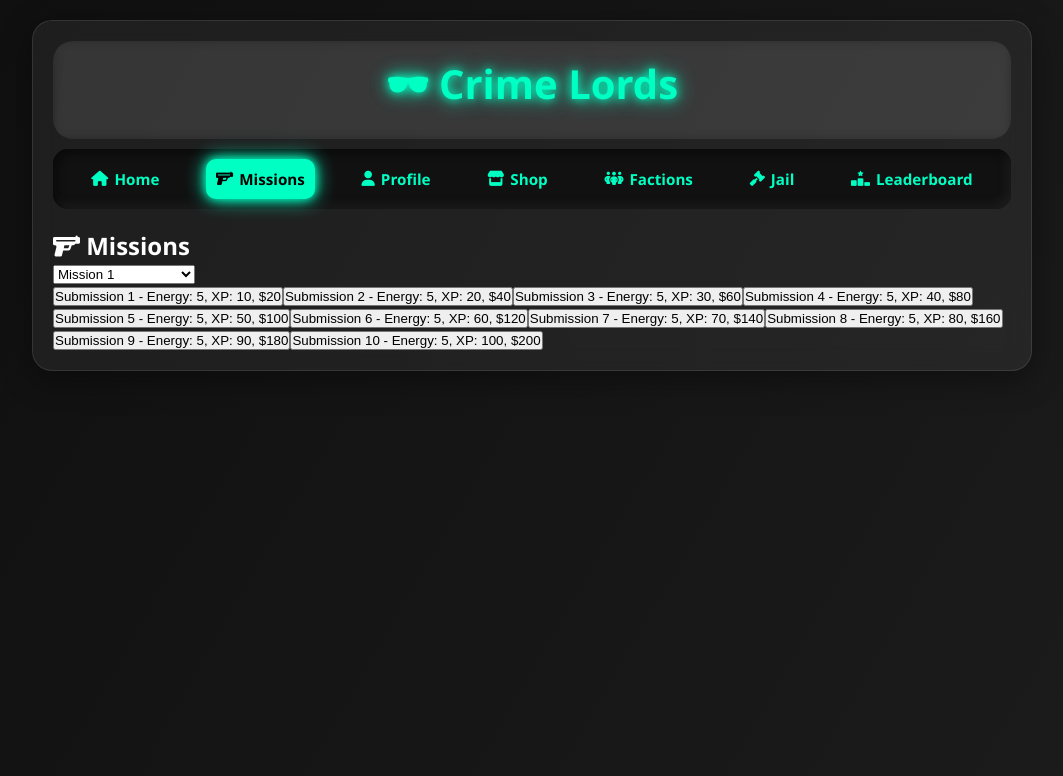
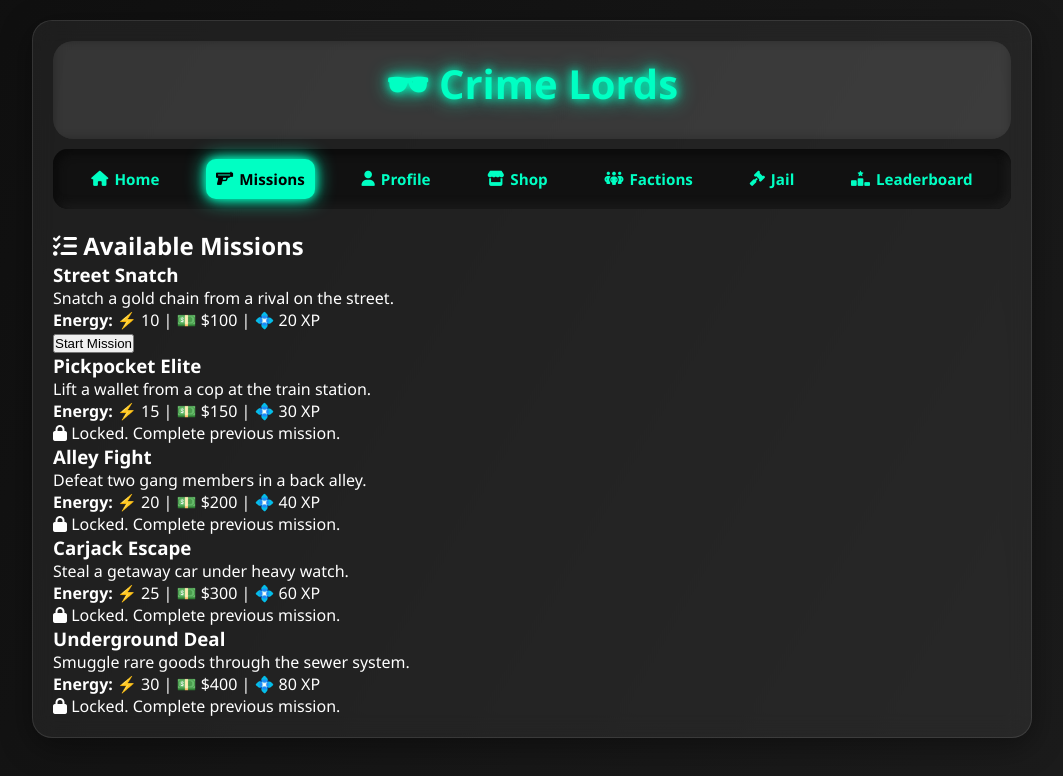
Before and after one commit to Swarup2024web/CrimeLords, a plain HTML site: page missions.html in a window 1280 px wide. Shown: the whole page, without its empty margins (108-1171 px from the left). Drawn offline with Linux system fonts and the light colour scheme.

Commit message:
Update missions.html

```diff
--- a/missions.html
+++ b/missions.html
@@ -9,23 +9,22 @@
 </head>
 <body>
   <div class="container glassmorphic">
-    <!-- Header + Navbar -->
+
+    <!-- Header -->
     <div id="header-placeholder"></div>
 
-    <section class="missions">
-      <h2><i class="fa-solid fa-gun"></i> Missions</h2>
+    <section class="missions-section">
+      <h2><i class="fa-solid fa-list-check"></i> Available Missions</h2>
 
-      <!-- Mission Dropdown -->
-      <select id="missionSelect" onchange="loadMission()" class="task-btn"></select>
-
-      <!-- Mission Tasks -->
-      <div id="taskList" class="task-list"></div>
+      <div class="mission-list" id="missionList">
+        <!-- JS Will Load Missions Here -->
+      </div>
     </section>
   </div>
 
   <script src="script.js"></script>
   <script>
-    // Header + navbar load with active link
+    // Load Header
     fetch("header.html")
       .then(res => res.text())
       .then(data => {
@@ -38,81 +37,83 @@
         });
       });
 
-    // Mission Data
-    const missions = Array.from({ length: 10 }, (_, i) => ({
-      id: i + 1,
-      name: `Mission ${i + 1}`,
-      energyCost: 5 + i * 2,
-      baseXP: 10 + i * 5,
-      baseCash: 20 + i * 10
-    }));
+    const missions = [
+      {
+        title: "Street Snatch",
+        story: "Snatch a gold chain from a rival on the street.",
+        energy: 10,
+        rewardCash: 100,
+        rewardXP: 20
+      },
+      {
+        title: "Pickpocket Elite",
+        story: "Lift a wallet from a cop at the train station.",
+        energy: 15,
+        rewardCash: 150,
+        rewardXP: 30
+      },
+      {
+        title: "Alley Fight",
+        story: "Defeat two gang members in a back alley.",
+        energy: 20,
+        rewardCash: 200,
+        rewardXP: 40
+      },
+      {
+        title: "Carjack Escape",
+        story: "Steal a getaway car under heavy watch.",
+        energy: 25,
+        rewardCash: 300,
+        rewardXP: 60
+      },
+      {
+        title: "Underground Deal",
+        story: "Smuggle rare goods through the sewer system.",
+        energy: 30,
+        rewardCash: 400,
+        rewardXP: 80
+      }
+    ];
 
-    // Initialize unlock progress
-    if (!localStorage.getItem("missionUnlock")) {
-      localStorage.setItem("missionUnlock", "1");
+    function loadMissions() {
+      const list = document.getElementById("missionList");
+      const completed = JSON.parse(localStorage.getItem("completedMissions") || "[]");
+
+      missions.forEach((m, index) => {
+        const isUnlocked = index === 0 || completed.includes(index - 1);
+        const isCompleted = completed.includes(index);
+
+        const div = document.createElement("div");
+        div.className = "mission-card";
+        if (!isUnlocked) div.classList.add("locked");
+
+        div.innerHTML = `
+          <h3>${m.title} ${isCompleted ? '<span class="badge done">✓ Completed</span>' : ''}</h3>
+          <p>${m.story}</p>
+          <p><strong>Energy:</strong> ⚡ ${m.energy} | 💵 $${m.rewardCash} | 💠 ${m.rewardXP} XP</p>
+          ${isUnlocked && !isCompleted ? `<button onclick="doMission(${index})">Start Mission</button>` : ''}
+          ${!isUnlocked ? `<p class="locked-text"><i class="fa-solid fa-lock"></i> Locked. Complete previous mission.</p>` : ''}
+        `;
+
+        list.appendChild(div);
+      });
     }
 
-    // Load dropdown
-    function loadMissionsDropdown() {
-      const unlocked = parseInt(localStorage.getItem("missionUnlock")) || 1;
-      const select = document.getElementById("missionSelect");
-      select.innerHTML = "";
+    function doMission(index) {
+      const m = missions[index];
+      const completed = JSON.parse(localStorage.getItem("completedMissions") || "[]");
 
-      missions.forEach(m => {
-        const option = document.createElement("option");
-        option.value = m.id;
-        option.textContent = m.name + (m.id > unlocked ? " (Locked)" : "");
-        option.disabled = m.id > unlocked;
-        select.appendChild(option);
-      });
+      if (!useEnergy(m.energy)) return;
 
-      loadMission(); // Load the default mission
+      addXP(m.rewardXP);
+      addCash(m.rewardCash);
+      completed.push(index);
+      localStorage.setItem("completedMissions", JSON.stringify(completed));
+      alert(`✅ ${m.title} completed!\n+${m.rewardXP} XP\n+$${m.rewardCash}`);
+      location.reload(); // refresh to unlock next
     }
 
-    // Load mission tasks
-    function loadMission() {
-      const missionId = parseInt(document.getElementById("missionSelect").value);
-      const taskList = document.getElementById("taskList");
-      taskList.innerHTML = "";
-
-      const mission = missions.find(m => m.id === missionId);
-
-      for (let i = 1; i <= 10; i++) {
-        const task = document.createElement("button");
-        task.className = "task-btn";
-        task.textContent = `Submission ${i} - Energy: ${mission.energyCost}, XP: ${mission.baseXP * i}, $${mission.baseCash * i}`;
-        task.onclick = () => runMission(mission, i);
-        taskList.appendChild(task);
-      }
-    }
-
-    // Run a mission submission
-    function runMission(mission, count) {
-      const energy = parseInt(localStorage.getItem("energy")) || 0;
-      const xp = parseInt(localStorage.getItem("xp")) || 0;
-      const cash = parseInt(localStorage.getItem("cash")) || 0;
-
-      if (energy < mission.energyCost) {
-        alert("Not enough energy!");
-        return;
-      }
-
-      localStorage.setItem("energy", energy - mission.energyCost);
-      localStorage.setItem("xp", xp + mission.baseXP * count);
-      localStorage.setItem("cash", cash + mission.baseCash * count);
-
-      // Unlock next mission if all 10 submissions are done
-      const unlocked = parseInt(localStorage.getItem("missionUnlock")) || 1;
-      if (mission.id === unlocked && count === 10 && unlocked < 10) {
-        localStorage.setItem("missionUnlock", unlocked + 1);
-        alert(`🎉 ${mission.name} completed! Mission ${unlocked + 1} unlocked!`);
-        loadMissionsDropdown();
-      }
-
-      updateStats(); // From script.js
-    }
-
-    loadMissionsDropdown();
+    loadMissions();
   </script>
 </body>
 </html>
```
